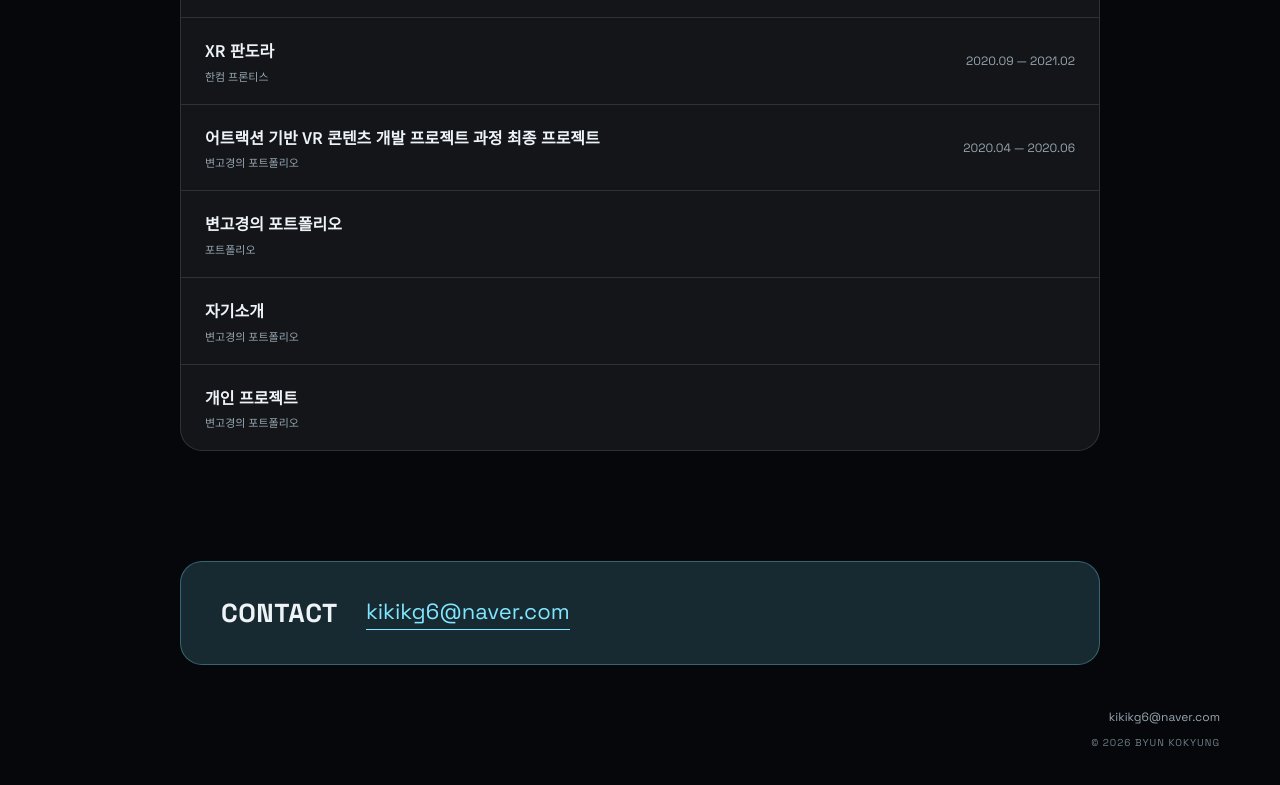
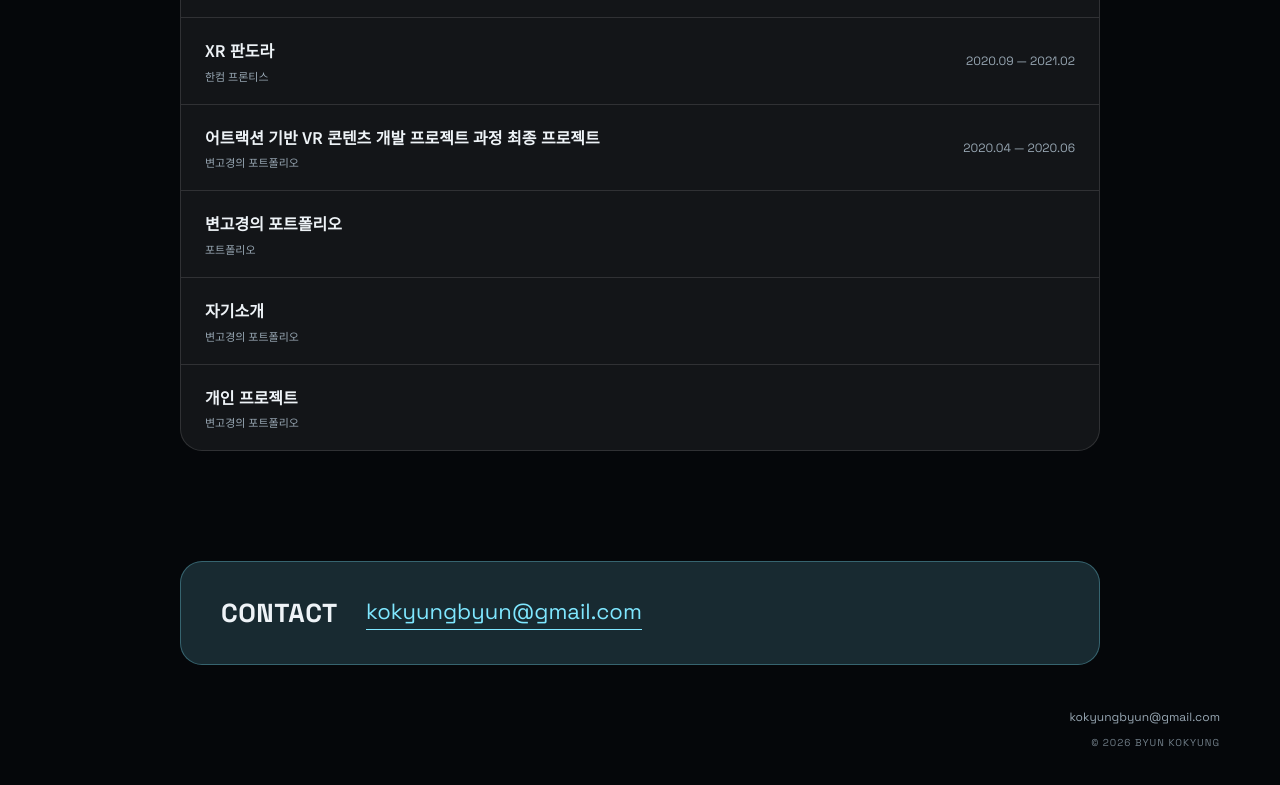
Before and after one commit to Kokyung/Kokyung.github.io, an Astro site: page /archive in a window 1280 px wide. Shown: the part 1400-2185 px from the top of the page. Built offline with nearby package versions, Linux system fonts and the light colour scheme; Astro itself is replaced by a stand-in of ours.

Commit message:
Change the contact email to kokyungbyun@gmail.com
Update both the CONTACT section and the footer.

Co-Authored-By: Claude Opus 5.5 <noreply@anthropic.com>

```diff
--- a/src/layouts/Layout.astro
+++ b/src/layouts/Layout.astro
@@ -18,8 +18,8 @@ const {title='변고경 포트폴리오', description='Unity XR 프로그래머
       <a class="github-link" href="https://github.com/Kokyung" target="_blank" rel="noopener noreferrer" aria-label="GitHub"><svg viewBox="0 0 16 16" width="24" height="24" aria-hidden="true"><path fill="currentColor" d="M8 0C3.58 0 0 3.58 0 8c0 3.54 2.29 6.53 5.47 7.59.4.07.55-.17.55-.38 0-.19-.01-.82-.01-1.49-2.01.37-2.53-.49-2.69-.94-.09-.23-.48-.94-.82-1.13-.28-.15-.68-.52-.01-.53.63-.01 1.08.58 1.23.82.72 1.21 1.87.87 2.33.66.07-.52.28-.87.51-1.07-1.78-.2-3.64-.89-3.64-3.95 0-.87.31-1.59.82-2.15-.08-.2-.36-1.02.08-2.12 0 0 .67-.21 2.2.82.64-.18 1.32-.27 2-.27.68 0 1.36.09 2 .27 1.53-1.04 2.2-.82 2.2-.82.44 1.1.16 1.92.08 2.12.51.56.82 1.27.82 2.15 0 3.07-1.87 3.75-3.65 3.95.29.25.54.73.54 1.48 0 1.07-.01 1.93-.01 2.2 0 .21.15.46.55.38A8.013 8.013 0 0016 8c0-4.42-3.58-8-8-8z"/></svg></a>
     </header>
     <main id="main"><slot/></main>
-    <section class="contact-section" id="contact"><h2>CONTACT</h2><a href="mailto:kikikg6@naver.com">kikikg6@naver.com</a></section>
-    <footer class="site-footer"><div><a href="mailto:kikikg6@naver.com">kikikg6@naver.com</a><p>© {new Date().getFullYear()} BYUN KOKYUNG</p></div></footer>
+    <section class="contact-section" id="contact"><h2>CONTACT</h2><a href="mailto:kokyungbyun@gmail.com">kokyungbyun@gmail.com</a></section>
+    <footer class="site-footer"><div><a href="mailto:kokyungbyun@gmail.com">kokyungbyun@gmail.com</a><p>© {new Date().getFullYear()} BYUN KOKYUNG</p></div></footer>
     <script>
       // Header menu: a rounded highlight marks the item for where the reader is (it jumps, without sliding). It follows the
       // sections in view: on the home page 프로젝트 / 경력 (none over the hero), on every page CONTACT at the bottom; elsewhere
```
